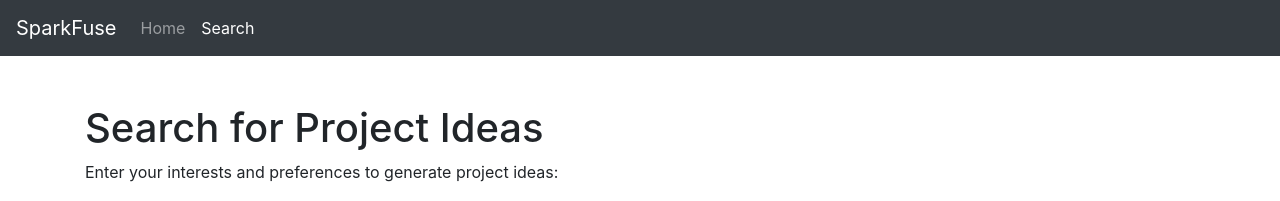
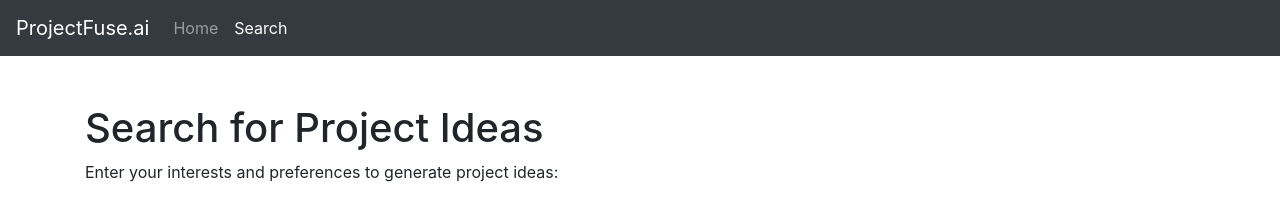
Before and after one commit to murainah/ProjectFuse.ai, a Flask app: page /search in a window 1280 px wide. Shown: the top 201 px of the page. Run offline with Flask 3, Linux system fonts and the light colour scheme; some libraries are stand-ins or nearby versions.

Commit message:
Update search.html

```diff
--- a/templates/search.html
+++ b/templates/search.html
@@ -9,13 +9,13 @@
     <meta charset="UTF-8">
     <meta name="viewport" content="width=device-width, initial-scale=1.0">
     <meta http-equiv="X-UA-Compatible" content="ie=edge">
-    <title>Final Year Project Idea Generator - Search</title>
+    <title>AI Powered Final Year Project Idea Generator - Search</title>
     <!-- Bootstrap CSS -->
     <link rel="stylesheet" href="https://maxcdn.bootstrapcdn.com/bootstrap/4.0.0/css/bootstrap.min.css" integrity="sha384-Gn5384xqQ1aoWXA+058RXPxPg6fy4IWvTNh0E263XmFcJlSAwiGgFAW/dAiS6JXm" crossorigin="anonymous">
 </head>
 <body>
     <nav class="navbar navbar-expand-lg navbar-dark bg-dark">
-        <a class="navbar-brand" href="/">SparkFuse</a>
+        <a class="navbar-brand" href="/">ProjectFuse.ai</a>
         <button class="navbar-toggler" type="button" data-toggle="collapse" data-target="#navbarNav" aria-controls="navbarNav" aria-expanded="false" aria-label="Toggle navigation">
             <span class="navbar-toggler-icon"></span>
         </button>
```
